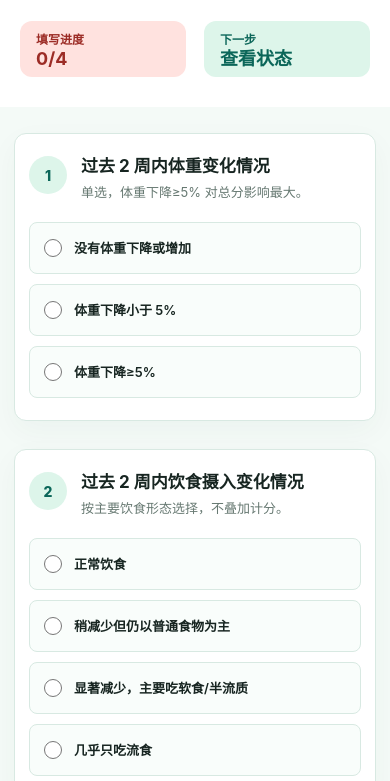
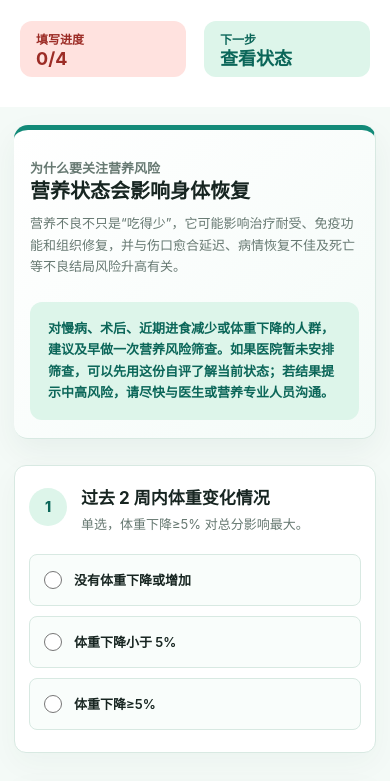
Before and after one commit to rockerway1085-netizen/nutrition-assessment-tool-web, a plain HTML site: page index.html in a window 390 px wide. Shown: the part 63-844 px from the top of the page. Drawn offline with Linux system fonts and the light colour scheme.

Commit message:
Add nutrition screening introduction

```diff
--- a/index.html
+++ b/index.html
@@ -58,6 +58,19 @@
         <p>NUTRITION CHECK-IN</p>
         <h2>先完成这份问卷</h2>
         <span>只需要按真实情况选择选项。结果和建议会在完成后统一呈现，不会打断填写过程。</span>
+      </section>
+
+      <section class="screening-note" aria-labelledby="screeningNoteTitle">
+        <div>
+          <p class="screening-eyebrow">为什么要关注营养风险</p>
+          <h2 id="screeningNoteTitle">营养状态会影响身体恢复</h2>
+          <p>
+            营养不良不只是“吃得少”，它可能影响治疗耐受、免疫功能和组织修复，并与伤口愈合延迟、病情恢复不佳及死亡等不良结局风险升高有关。
+          </p>
+        </div>
+        <p class="screening-action">
+          对慢病、术后、近期进食减少或体重下降的人群，建议及早做一次营养风险筛查。如果医院暂未安排筛查，可以先用这份自评了解当前状态；若结果提示中高风险，请尽快与医生或营养专业人员沟通。
+        </p>
       </section>
 
       <section class="assessment-stage" id="assessmentStage">
--- a/styles.css
+++ b/styles.css
@@ -247,6 +247,49 @@ button:hover {
   color: var(--muted);
   font-size: 14px;
   line-height: 1.55;
+}
+
+.screening-note {
+  display: grid;
+  grid-template-columns: minmax(0, 1.15fr) minmax(280px, 0.85fr);
+  gap: 24px;
+  align-items: center;
+  margin-top: 22px;
+  border: 1px solid var(--line);
+  border-left: 5px solid var(--teal);
+  border-radius: 14px;
+  background: linear-gradient(135deg, #ffffff 0%, #f4fbf8 100%);
+  padding: 22px 24px;
+  box-shadow: 0 12px 32px rgba(22, 66, 54, 0.06);
+}
+
+.screening-eyebrow {
+  margin: 0 0 8px;
+  color: var(--teal-dark);
+  font-size: 12px;
+  font-weight: 800;
+}
+
+.screening-note h2 {
+  margin: 0;
+  font-size: 22px;
+  line-height: 1.2;
+}
+
+.screening-note p {
+  margin: 10px 0 0;
+  color: var(--muted);
+  font-size: 14px;
+  line-height: 1.65;
+}
+
+.screening-note .screening-action {
+  margin: 0;
+  border-radius: 12px;
+  background: var(--mint);
+  color: var(--teal-dark);
+  font-weight: 700;
+  padding: 16px 18px;
 }
 
 .assessment-stage {
@@ -670,6 +713,10 @@ button:hover {
     grid-template-columns: 1fr;
   }
 
+  .screening-note {
+    grid-template-columns: 1fr;
+  }
+
   .question-grid {
     grid-template-columns: 1fr;
   }
@@ -766,6 +813,21 @@ button:hover {
 
   .flow-heading {
     display: none;
+  }
+
+  .screening-note {
+    margin-top: 18px;
+    border-left-width: 0;
+    border-top: 5px solid var(--teal);
+    padding: 18px 16px;
+  }
+
+  .screening-note h2 {
+    font-size: 20px;
+  }
+
+  .screening-note p {
+    font-size: 13px;
   }
 
   .assessment-stage {
```
